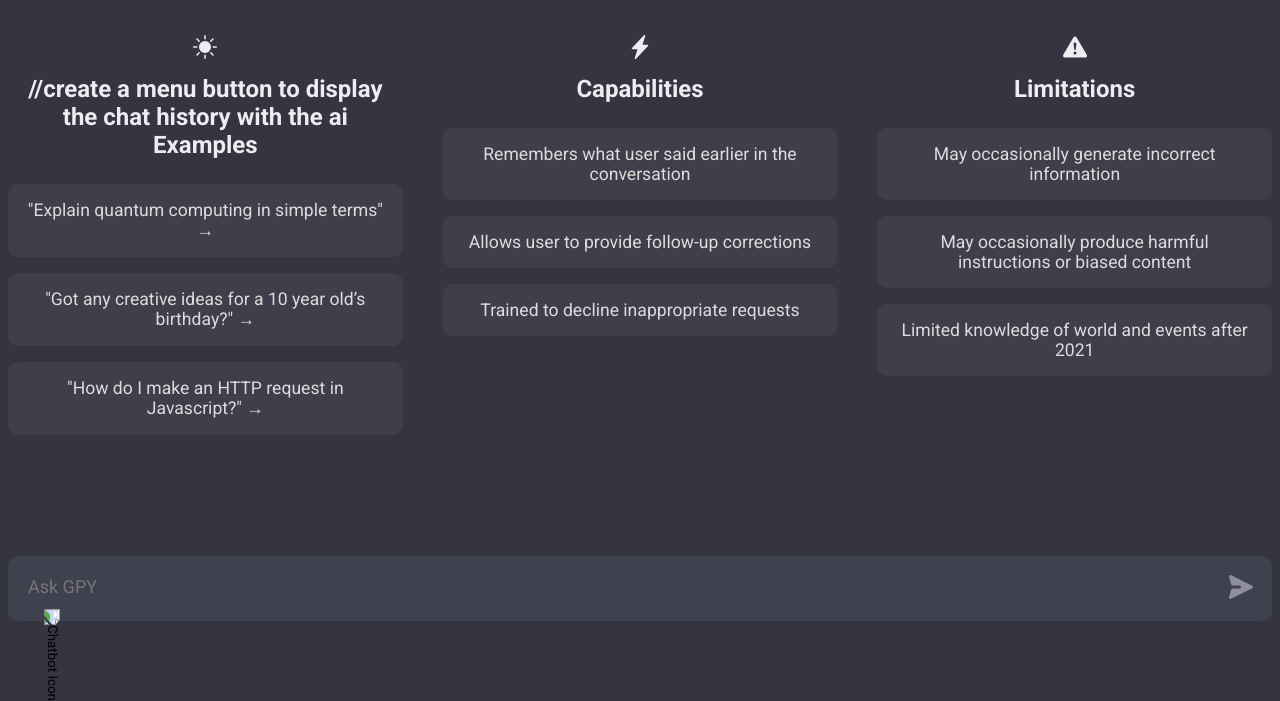
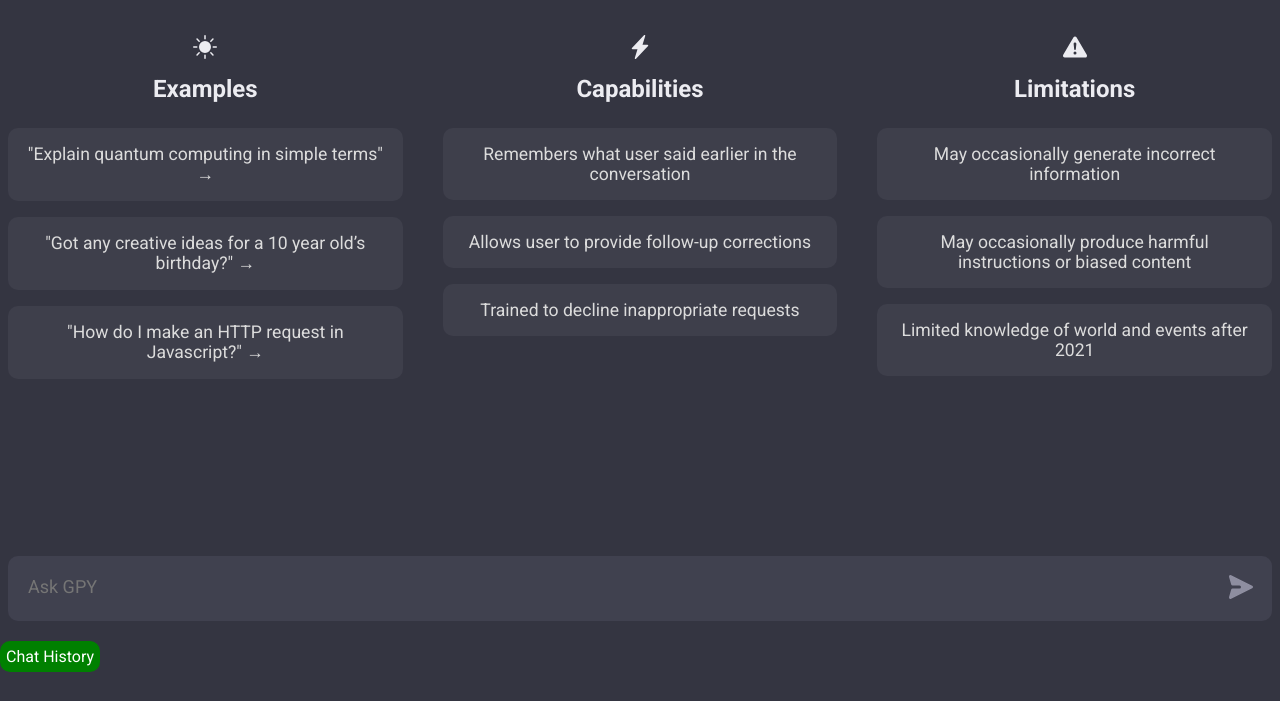
Before and after one commit to blossombubbles12/GPT3, a website built with Vite: page client/index.html in a window 1280 px wide. Shown: the part 159-860 px from the top of the page. After the commit the page ends 831 px from the top, so only its background shows below. Built offline with nearby package versions, Linux system fonts and the light colour scheme; files whose address does not match are found by name.

Commit message:
Update index.html

```diff
--- a/client/index.html
+++ b/client/index.html
@@ -26,12 +26,6 @@
               <path
                 d="M12 8a4 4 0 1 1-8 0 4 4 0 0 1 8 0zM8 0a.5.5 0 0 1 .5.5v2a.5.5 0 0 1-1 0v-2A.5.5 0 0 1 8 0zm0 13a.5.5 0 0 1 .5.5v2a.5.5 0 0 1-1 0v-2A.5.5 0 0 1 8 13zm8-5a.5.5 0 0 1-.5.5h-2a.5.5 0 0 1 0-1h2a.5.5 0 0 1 .5.5zM3 8a.5.5 0 0 1-.5.5h-2a.5.5 0 0 1 0-1h2A.5.5 0 0 1 3 8zm10.657-5.657a.5.5 0 0 1 0 .707l-1.414 1.415a.5.5 0 1 1-.707-.708l1.414-1.414a.5.5 0 0 1 .707 0zm-9.193 9.193a.5.5 0 0 1 0 .707L3.05 13.657a.5.5 0 0 1-.707-.707l1.414-1.414a.5.5 0 0 1 .707 0zm9.193 2.121a.5.5 0 0 1-.707 0l-1.414-1.414a.5.5 0 0 1 .707-.707l1.414 1.414a.5.5 0 0 1 0 .707zM4.464 4.465a.5.5 0 0 1-.707 0L2.343 3.05a.5.5 0 1 1 .707-.707l1.414 1.414a.5.5 0 0 1 0 .708z" />
             </svg>
-
-          //create a menu button to display the chat history with the ai
-
-
-
-
             Examples
           </h2>
           <button id="button_data" data-area="Explain quantum computing in simple terms">"Explain quantum computing in simple terms" →</button>
@@ -74,13 +68,9 @@
 
   </div>
 
-  <!-- Create a button with a chatgpt icon to embed a link to another page -->
+  <!-- Create a nice looking Green button with white inner text named Chat History and embed a link to another page -->
 
-  <a href="/history.html/">
-    <button>
-      <img src="chatbot-icon.png" alt="Chatbot Icon" />
-    </button>
-  </a>
+  <a href="https://www.example.com"><button style="background-color:green; color:white; font-size:16px">Chat History</button></a>
 
 
 </body>
```
